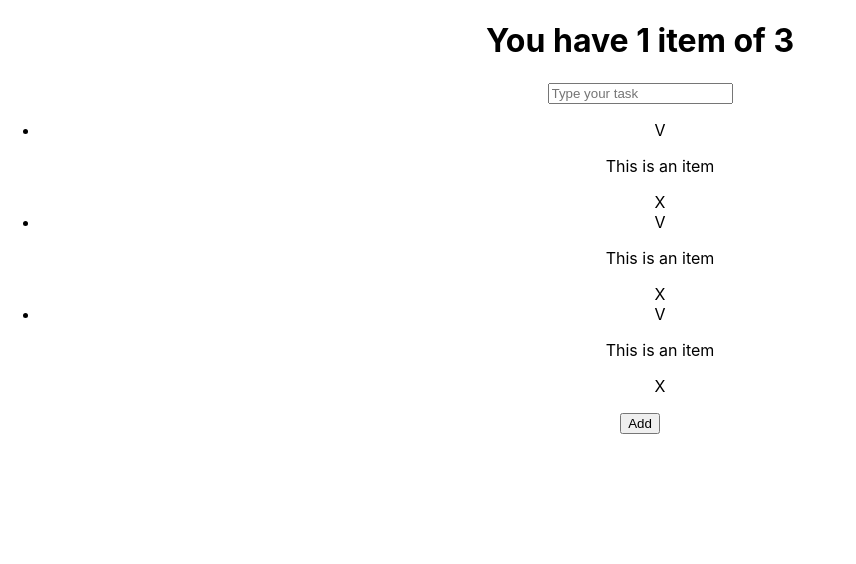
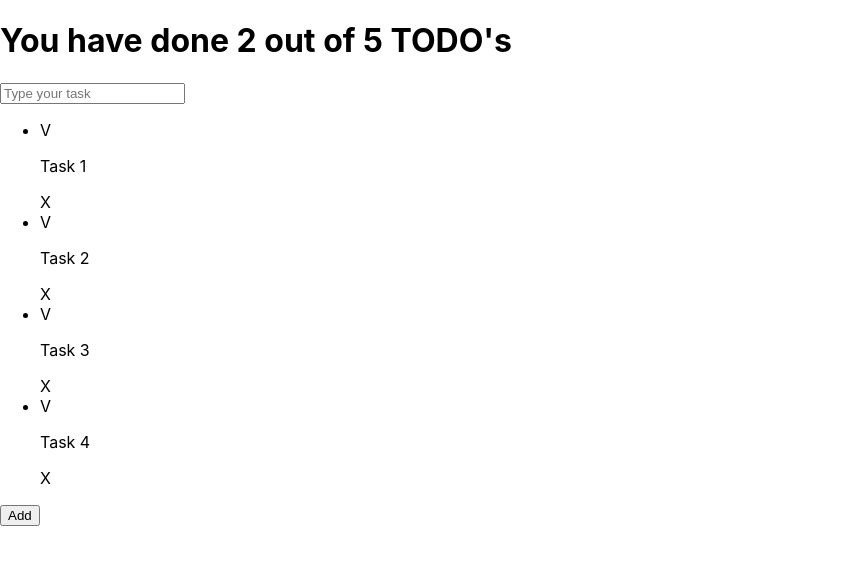
Before and after one commit to jhojan789/todo-list, a React (Create React App) app: page / in a window 1280 px wide. Shown: the top 564 px of the page, without its empty margins (0-856 px from the left). Built offline with nearby package versions, Linux system fonts and the light colour scheme.

Commit message:
Added dynamic tasks and Title

```diff
--- a/src/App.js
+++ b/src/App.js
@@ -3,27 +3,40 @@ import { TodoSearch } from './TodoSearch';
 import { TodoList } from './TodoList';
 import { TodoItem } from './TodoItem';
 import {TodoCreateButton } from './TodoCreateButton';
-
+import React from 'react';
 import './App.css';
 
+
+const defaultTodos = [
+  {name:'Task 1',completed:false, id: 1},
+  {name:'Task 2',completed:true, id: 2},
+  {name:'Task 3',completed:false, id: 3},
+  {name:'Task 4',completed:false, id: 4},
+];
 
 
 
 function App() {
 
   return (
-    <div className="App">
+      <React.Fragment>
+        <TodoTitle completed={2} total={5}/>
 
-      <TodoTitle/>
+        <TodoSearch/>
+        <TodoList>
+          {
+            defaultTodos.map(todo=>
+              <TodoItem key={todo.id} name={todo.name}/>
 
-      <TodoSearch/>
-      <TodoList>
-        <TodoItem/>
-        <TodoItem/>
-        <TodoItem/>
-      </TodoList>
-      <TodoCreateButton/>
-    </div>
+              )
+          }
+
+
+        </TodoList>
+        <TodoCreateButton/>
+
+      </React.Fragment>
+
   );
 }
 
--- a/src/TodoItem.js
+++ b/src/TodoItem.js
@@ -1,8 +1,8 @@
-function TodoItem (){
+function TodoItem ({name}){
   return (
     <li>
       <span>V</span>
-      <p>This is an item</p>
+      <p>{name}</p>
       <span>X</span>
     </li>
   );
--- a/src/TodoTitle.js
+++ b/src/TodoTitle.js
@@ -1,6 +1,6 @@
-function TodoTitle(){
+function TodoTitle({completed,total}){
   return (
-    <h1>You have 1 item of 3</h1>
+    <h1>You have done {completed} out of {total} TODO's</h1>
   );
 }
 
```
